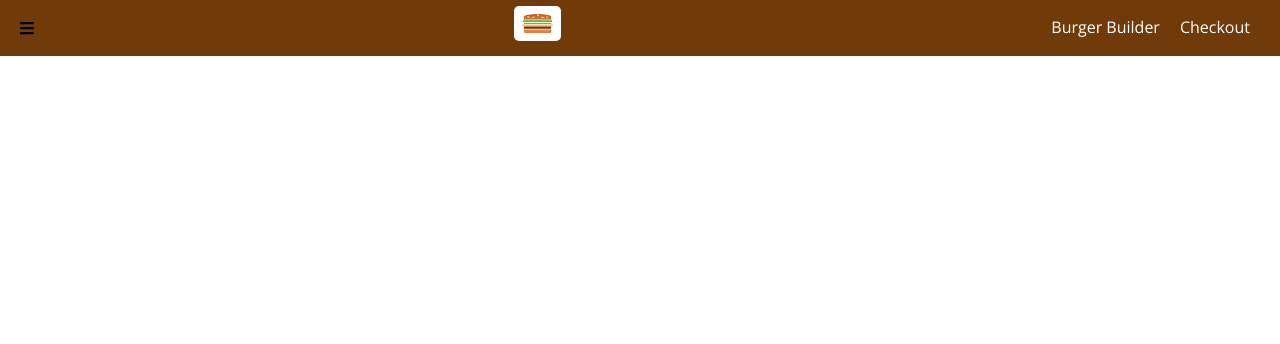
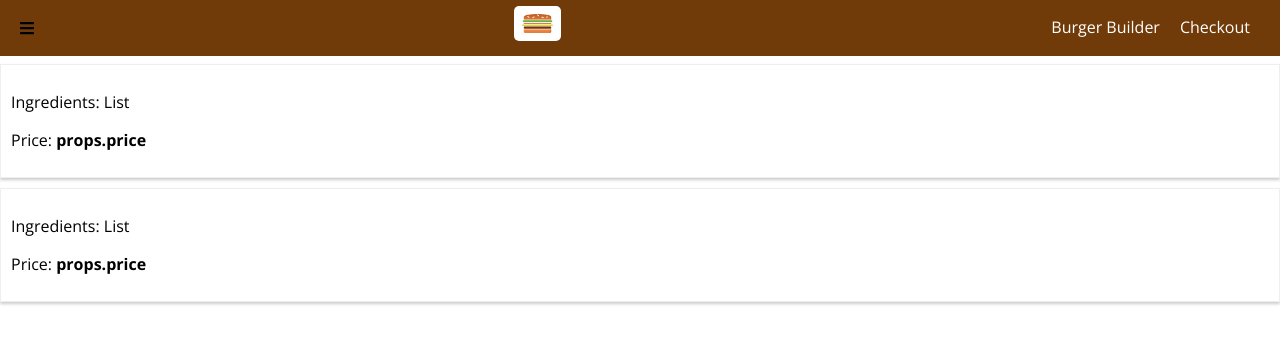
Before and after one commit to TadasBalsys/Burger-Builder, a React (Create React App) app: page /orders in a window 1280 px wide. Shown: the top 344 px of the page. Built offline with nearby package versions, Linux system fonts and the light colour scheme.

Commit message:
Created OrdersList and Order components; Added Route in App to render OrdersList.

```diff
--- a/src/App.tsx
+++ b/src/App.tsx
@@ -4,6 +4,7 @@ import { Switch, Route } from 'react-router-dom';
 import Layout from './containers/Layout/Layout';
 import BurgerBuilder from './containers/BurgerBuilder/BurgerBuilder';
 import Checkout from './containers/Checkout/Checkout';
+import OrdersList from './containers/OrdersList/OrdersList';
 
 import classes from './App.module.css';
 
@@ -13,6 +14,7 @@ function App() {
       <Layout>
         <Switch>
           <Route path='/checkout' component={Checkout}/>
+          <Route path='/orders' component={OrdersList}/>
           <Route exact path='/' component={BurgerBuilder}/>
         </Switch>
       </Layout>
--- /dev/null
+++ b/src/components/Order/Order.module.css
@@ -0,0 +1,8 @@
+.Order {
+  width: 100%;
+  border: 1px solid #eee;
+  box-shadow: 0 2px 3px #ccc;
+  padding: 10px;
+  margin: 10px auto;
+  box-sizing: border-box;
+}
--- /dev/null
+++ b/src/components/Order/Order.tsx
@@ -0,0 +1,14 @@
+import React from 'react';
+
+import classes from './Order.module.css'
+
+const Order = () => (
+  <div className={classes.Order}>
+    <p>Ingredients: List </p>
+    <p>
+      Price: <strong>props.price</strong>
+    </p>
+  </div>
+);
+
+export default Order;
--- /dev/null
+++ b/src/containers/OrdersList/OrdersList.tsx
@@ -0,0 +1,16 @@
+import React, { Component } from 'react';
+
+import Order from '../../components/Order/Order';
+
+class OrdersList extends Component {
+  render() {
+    return (
+      <div>
+        <Order />
+        <Order />
+      </div>
+    );
+  }
+}
+
+export default OrdersList;
```
Also changed, not shown: src/containers/OrdersList/OrdersList.module.css (added).
